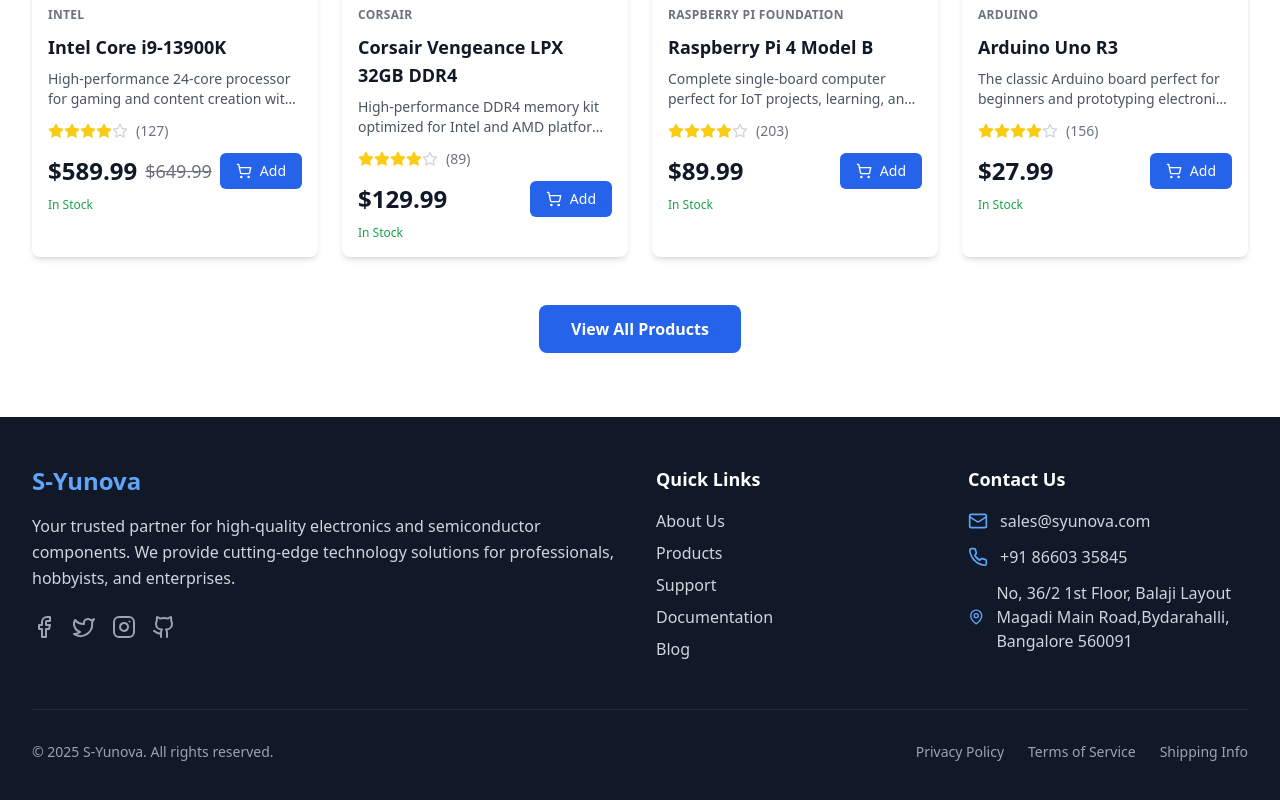
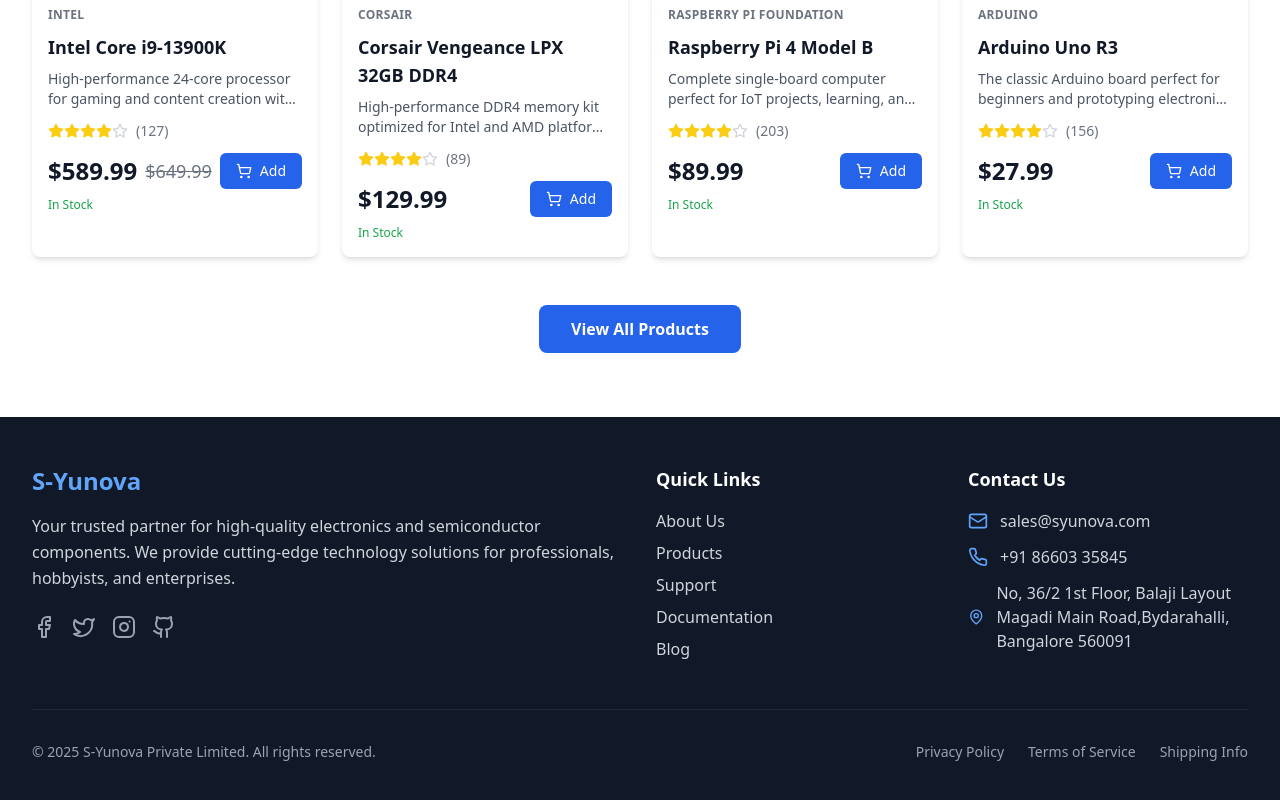
Before and after one commit to prasannakumarbk/Website, a React (Vite) app: page / in a window 1280 px wide. Shown: the part 1905-2705 px from the top of the page. Built offline with nearby package versions, Linux system fonts and the light colour scheme.

Commit message:
Your meaningful commit message

```diff
--- a/src/components/Footer.tsx
+++ b/src/components/Footer.tsx
@@ -63,7 +63,7 @@ export const Footer: React.FC = () => {
 
         <div className="border-t border-gray-800 mt-12 pt-8 flex flex-col md:flex-row justify-between items-center">
           <p className="text-gray-400 text-sm">
-            © 2025 S-Yunova. All rights reserved.
+            © 2025 S-Yunova Private Limited. All rights reserved.
           </p>
           <div className="flex space-x-6 mt-4 md:mt-0">
             <a href="#" className="text-gray-400 hover:text-white text-sm transition-colors">Privacy Policy</a>
```
